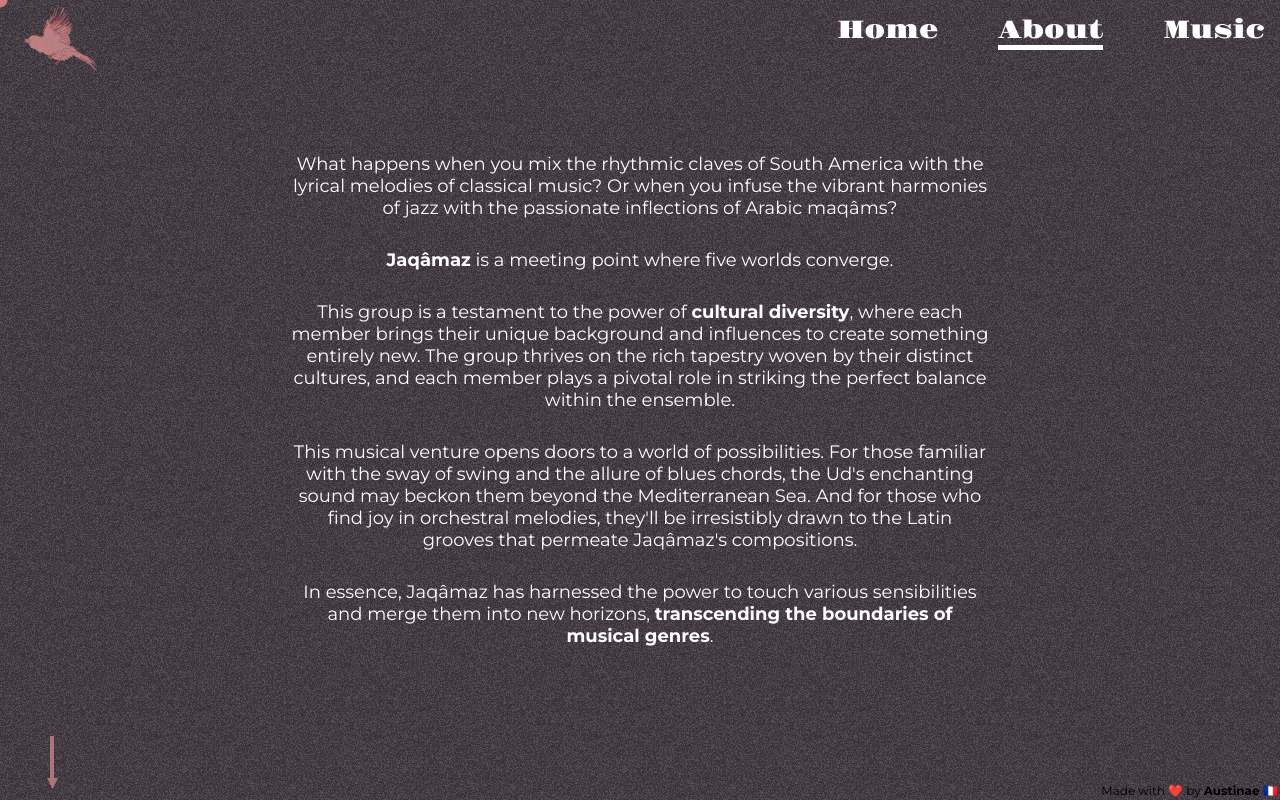
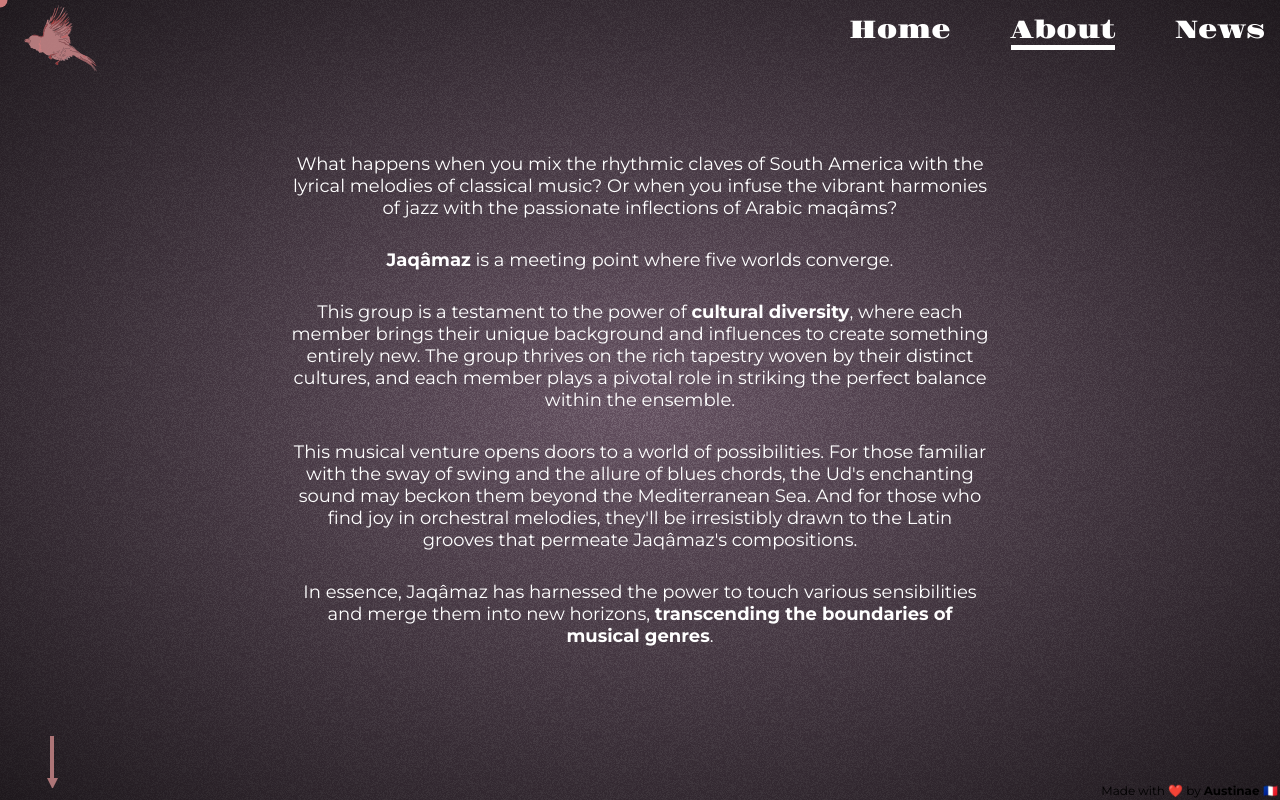
Before and after one commit to Austinae/jaqamaz.com, a React (Create React App) app: page /about in a window 1280 px wide. Shown: the top 800 px of the page. Built offline with nearby package versions, Linux system fonts and the light colour scheme.

Commit message:
v2.1 - modifying bg per requirements, awaiting req on yt vids position

```diff
--- a/src/components/App.js
+++ b/src/components/App.js
@@ -7,7 +7,7 @@ import Home from './home/Home'
 import Navigation from './navigation/Navigation'
 import About from './about/About'
 import Loading from './loading/Loading'
-import Music from './music/Music'
+import News from './news/News'
 import NoMatch from './nomatch/NoMatch'
 
 const App = () => {
@@ -53,7 +53,7 @@ const App = () => {
         <Route path="/" element={<Navigation />}>
           <Route index element={<Home />} />
           <Route path="about" element={<About />} />
-          <Route path="music" element={<Music />} />
+          <Route path="news" element={<News />} />
           <Route path="*" element={<NoMatch />} />
         </Route>
       </Routes>
--- a/src/components/about/About.js
+++ b/src/components/about/About.js
@@ -17,7 +17,8 @@ const About = () => {
   return (
     <>
       <PageTitle title="About" />
-      <section className="classic-flex about custom-bg">
+      <div className="custom-bg" />
+      <section className="classic-flex about">
         <div className="jaqamaz-description">
           <div>
             What happens when you mix the rhythmic claves of South America with the lyrical melodies of classical music?
@@ -43,7 +44,7 @@ const About = () => {
           <div className="arrow"></div>
         </div>
       </section>
-        <section className="classic-flex the-team custom-bg">
+        <section className="classic-flex the-team">
           <div>
             <ScrollAnimation animateIn="animate__shakeY" animateOnce className="classic-flex">
               <h1 className="artists-header">The team</h1>
@@ -59,7 +60,7 @@ const About = () => {
                 </div>
               </div>
             </ScrollAnimation>
-            <hr className="separator custom-bg" />
+            <hr className="separator" />
             <ScrollAnimation animateIn="animate__backInLeft" animateOnce className="classic-flex">
               <div className="artist">
                 <img src={Shaya} className="artist-img" alt="Shaya Feldman"/>
@@ -71,7 +72,7 @@ const About = () => {
                 </div>
               </div>
             </ScrollAnimation>
-            <hr className="separator custom-bg" />
+            <hr className="separator" />
             <ScrollAnimation animateIn="animate__backInRight" animateOnce className="classic-flex">
               <div className="artist">
                 <img src={Joachim} className="artist-img" alt="Joachim ségalard"/>
@@ -83,7 +84,7 @@ const About = () => {
                 </div>
               </div>
             </ScrollAnimation>
-            <hr className="separator custom-bg" />
+            <hr className="separator" />
             <ScrollAnimation animateIn="animate__backInLeft" animateOnce className="classic-flex">
               <div className="artist">
                 <img src={Juliette} className="artist-img" alt="Juliette Lacroix"/>
@@ -95,7 +96,7 @@ const About = () => {
                 </div>
               </div>
             </ScrollAnimation>
-            <hr className="separator custom-bg" />
+            <hr className="separator" />
             <ScrollAnimation animateIn="animate__backInRight" animateOnce className="classic-flex">
               <div className="artist">
                 <img src={Hussein} className="artist-img" alt="Hussein Rassim"/>
@@ -110,7 +111,7 @@ const About = () => {
           </div>
         </section>
       <hr style={{ margin: 0, borderColor: 'black'}}></hr>
-      <section className="classic-flex custom-bg">
+      <div className="classic-flex bg-gradient">
         <div className="classic-flex cta-mission-container">
           <h2>Available for</h2>
           <div className="cta-mission-button"><a href="mailto:jaqamaz@gmail.com">Live Performances</a></div>
@@ -119,7 +120,7 @@ const About = () => {
           <div className="cta-mission-button"><a href="mailto:jaqamaz@gmail.com">Interviews</a></div>
           <div className="cta-mission-button"><a href="mailto:jaqamaz@gmail.com">Workshops</a></div>
         </div>
-      </section>
+      </div>
     </>
   )
 }
--- a/src/components/about/about.css
+++ b/src/components/about/about.css
@@ -149,6 +149,7 @@
 	transition: 0.5s;
 	transition-delay: 0.5;
 }
+
 .cta-mission-button:hover::after /*lightup button*/ {
 	top: 0;
 	height: 50%;
--- a/src/components/home/Home.js
+++ b/src/components/home/Home.js
@@ -19,9 +19,9 @@ const Home = () => {
             Jaqâmaz is an acoustic live music band composed of 5 musicians mixing arabic music and Jazz
           </h3>
           <div className='home-cta-container'>
-            <Link to={"/music"}>
+            <Link to={"/news"}>
               <div className="home-cta ac_btn">
-                Our new album
+                What's new?
                 <div className="ring one" />
                 <div className="ring two" />
                 <div className="ring three" />
--- a/src/components/navigation/Navigation.js
+++ b/src/components/navigation/Navigation.js
@@ -65,7 +65,7 @@ const Navigation = () => {
             <ul>
               <li><NavLink onClick={() => setShowNavbar(!showNavbar)} to="/">Home</NavLink></li>
               <li><NavLink onClick={() => setShowNavbar(!showNavbar)} to="/about">About</NavLink></li>
-              <li><NavLink onClick={() => setShowNavbar(!showNavbar)} to="/music">Music</NavLink></li>
+              <li><NavLink onClick={() => setShowNavbar(!showNavbar)} to="/news">News</NavLink></li>
             </ul>
           </div>
         </div>
--- a/src/components/music/Music.js
+++ b/src/components/news/News.js
@@ -1,7 +1,7 @@
 import { useEffect } from 'react'
 
-import PageTitle from '../../components/basics/PageTitle'
-import './music.css'
+import PageTitle from '../basics/PageTitle'
+import './news.css'
 import MusicImage from '../../assets/images/music.gif'
 
 const Music = () => {
@@ -10,9 +10,10 @@ const Music = () => {
   }, [])
 
   return (
-    <div className="custom-bg">
-      <PageTitle title="Music" />
-      <section className="classic-flex music custom-bg">
+    <>
+      <PageTitle title="News" />
+      <div className="custom-bg" />
+      <section className="classic-flex news">
         <p className="nothing-here">
           <span style={{ fontWeight: 900, fontFamily: 'Montserrat' }}>"Danse intime"</span> album coming out soon
         </p>
@@ -24,7 +25,7 @@ const Music = () => {
         </div>
       </section>
       <hr className="separator" />
-      <section className="classic-flex custom-bg">
+      <section className="classic-flex">
         <iframe
           width="560"
           height="315"
@@ -36,7 +37,7 @@ const Music = () => {
         />
       </section>
       <hr className="separator" />
-      <section className="classic-flex custom-bg" style={{ marginBottom: 30 }}>
+      <section className="classic-flex" style={{ marginBottom: 30 }}>
         <iframe
           width="560"
           height="315"
@@ -47,7 +48,7 @@ const Music = () => {
           allowFullScreen
         />
       </section>
-    </div>
+    </>
   )
 }
 
--- a/src/components/music/music.css
+++ b/src/components/news/news.css
@@ -1,4 +1,4 @@
-.music {
+.news {
   gap: 30px;
   height: 100vh;
   min-height: 700px;
@@ -28,7 +28,7 @@
 /* Media queries */
 
 @media (max-width: 1080px) {
-  .music {
+  .news {
     flex-direction: column;
   }
 }
--- a/src/index.css
+++ b/src/index.css
@@ -91,6 +91,7 @@ code {
 }
 
 .classic-flex {
+  position: relative;
   display: flex;
   justify-content: center;
   align-items: center;
@@ -104,6 +105,19 @@ code {
 }
 
 .custom-bg {
-  background: #393037;
+  position: fixed;
+  width: 100vw;
+  height: 100vh;
+  background: #624e5e;
   background-image: url(./assets/images/noise.png)
 }
+
+.custom-bg:after {
+  content: '';
+  width: 100%;
+  height: 100%;
+  position: absolute;
+  top: 0;
+  left: 0;
+  background: radial-gradient(rgba(0,0,0,0), rgba(0,0,0,.7));
+}
```
